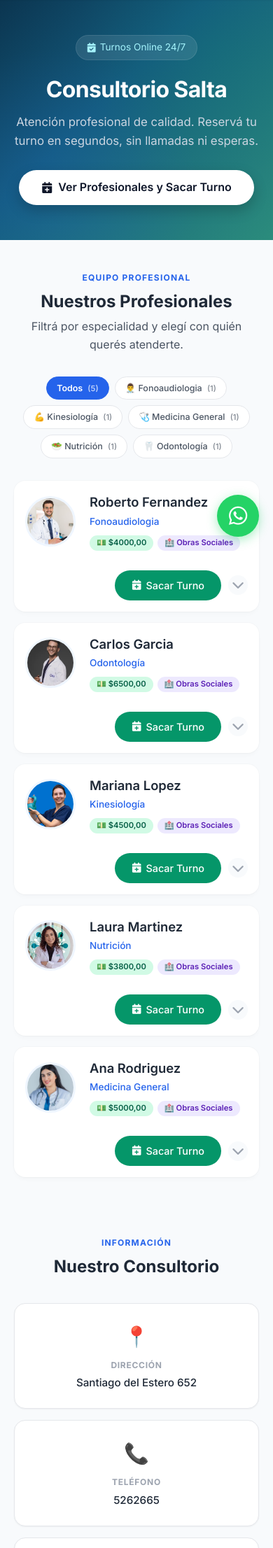
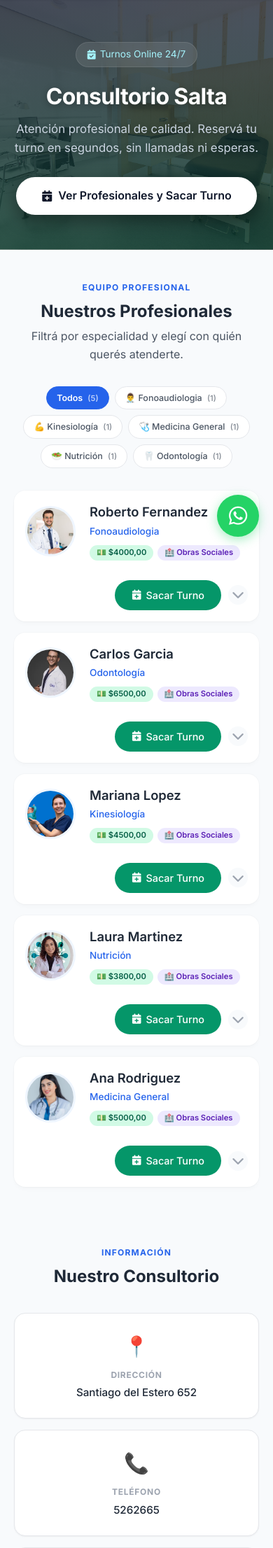
Before and after one commit to Facureif/Gesti-n-de-turnos-con-historia-cl-nica, a Django app: a page that uses core_app/templates/core_app/landing_consultorio.html in a window 390 px wide. Shown: the part 57-2269 px from the top of the page at 70% size. Run offline with Django 5.2, Linux system fonts and the light colour scheme; data comes from the database, SQL or seed files in the repository; both versions use the stored data as it was after the commit.

Commit message:
mejora de landings

```diff
--- a/core_app/templates/core_app/landing_consultorio.html
+++ b/core_app/templates/core_app/landing_consultorio.html
@@ -40,27 +40,16 @@
         box-sizing: border-box;
     }
 
-    /* ========== HERO ========== */
-    .hero {
+    /* ========== HERO CONSULTORIO CON IMAGEN ========== */
+    .hero-consultorio {
         width: 100%;
-        /* Gradiente más cálido y "saludable" (Teal/Azul) */
-        background: linear-gradient(135deg, #0b3550 0%, #145c7e 40%, #2b8c7c 100%);
-        padding: 80px 0;
+        padding: 100px 0 80px 0;
         text-align: center;
         color: white;
         position: relative;
-        overflow: hidden;
     }
 
-    .hero::before {
-        content: '';
-        position: absolute;
-        inset: 0;
-        background-image: radial-gradient(circle at 20% 80%, rgba(37, 99, 235, 0.15) 0%, transparent 50%),
-                          radial-gradient(circle at 80% 20%, rgba(5, 150, 105, 0.1) 0%, transparent 50%);
-    }
-
-    .hero-content {
+    .hero-consultorio-content {
         position: relative;
         z-index: 1;
         max-width: 750px;
@@ -68,7 +57,7 @@
         padding: 0 20px;
     }
 
-    .hero-badge {
+    .hero-consultorio .hero-badge {
         display: inline-flex;
         align-items: center;
         gap: 6px;
@@ -82,40 +71,42 @@
         margin-bottom: 16px;
     }
 
-    .hero h1 {
+    .hero-consultorio h1 {
         font-size: clamp(2rem, 4vw, 3rem);
         font-weight: 700;
         margin: 0 0 8px 0;
         letter-spacing: -0.02em;
+        text-shadow: 0 2px 10px rgba(0,0,0,0.3);
     }
 
-    .hero p {
+    .hero-consultorio p {
         font-size: 1.05rem;
         color: #cbd5e1;
         margin: 0 0 28px 0;
         max-width: 500px;
         margin-left: auto;
         margin-right: auto;
+        text-shadow: 0 2px 8px rgba(0,0,0,0.3);
     }
 
-    .btn-hero {
+    .btn-hero-consultorio {
         display: inline-flex;
         align-items: center;
         gap: 8px;
         background: white;
         color: #0f172a;
-        padding: 12px 32px;
+        padding: 14px 36px;
         border-radius: 9999px;
         font-weight: 600;
         font-size: 1rem;
         text-decoration: none;
         transition: all 0.3s ease;
-        box-shadow: 0 8px 20px rgba(0,0,0,0.2);
+        box-shadow: 0 8px 25px rgba(0,0,0,0.4);
     }
 
-    .btn-hero:hover {
-        transform: translateY(-2px);
-        box-shadow: 0 12px 28px rgba(0,0,0,0.3);
+    .btn-hero-consultorio:hover {
+        transform: translateY(-2px) scale(1.02);
+        box-shadow: 0 12px 30px rgba(0,0,0,0.5);
         color: var(--primary);
     }
 
@@ -533,39 +536,24 @@
         color: #93c5fd;
     }
 
-    /* ========== MEDIA QUERIES GENERALES ========== */
+    /* ========== MEDIA QUERIES ========== */
     @media (max-width: 768px) {
-        .hero {
-            padding: 50px 0;
-        }
+        .hero-consultorio { padding: 60px 0 50px 0; }
+        .section { padding: 40px 0; }
+        .filtro-pildora { font-size: 0.78rem; padding: 6px 14px; }
+        .profesional-header { flex-wrap: wrap; padding: 16px; }
+        .profesional-actions { width: 100%; justify-content: flex-end; padding-top: 8px; }
+        .detalle-grid { grid-template-columns: 1fr; gap: 16px; }
+        .profesional-detalle { padding: 0 16px 20px; }
+        .info-grid { grid-template-columns: 1fr; }
+        .footer-content { flex-direction: column; text-align: center; }
 
-        .section {
-            padding: 40px 0;
-        }
-
-        .filtro-pildora {
-            font-size: 0.78rem;
-            padding: 6px 14px;
-        }
-
-        .profesional-header {
-            flex-wrap: wrap;
-            padding: 16px;
-        }
-
-        .profesional-actions {
-            width: 100%;
-            justify-content: flex-end;
-            padding-top: 8px;
-        }
-
-        .info-grid {
-            grid-template-columns: 1fr;
-        }
-
-        .footer-content {
-            flex-direction: column;
-            text-align: center;
+        .btn-flotante-turno {
+            width: auto;
+            padding: 14px 20px;
+            font-size: 0.9rem;
+            left: 15px;
+            bottom: calc(15px + env(safe-area-inset-bottom));
         }
     }
 </style>
@@ -575,14 +563,14 @@
 <div class="landing">
 
     <!-- ========== HERO ========== -->
-    <section class="hero">
-        <div class="hero-content">
+    <section class="hero-consultorio" style="background: linear-gradient(rgba(15, 23, 42, 0.75), rgba(13, 59, 46, 0.85)), url('{% static 'img/consultorio.jpg' %}'); background-size: cover; background-position: center;">
+        <div class="hero-consultorio-content">
             <div class="hero-badge">
                 <i class="fas fa-calendar-check"></i> Turnos Online 24/7
             </div>
             <h1>{{ cliente.nombre }}</h1>
             <p>Atención profesional de calidad. Reservá tu turno en segundos, sin llamadas ni esperas.</p>
-            <a href="#profesionales" class="btn-hero">
+            <a href="#profesionales" class="btn-hero-consultorio">
                 <i class="fas fa-calendar-plus"></i> Ver Profesionales y Sacar Turno
             </a>
         </div>
@@ -734,25 +714,31 @@
 
             <div class="info-grid">
                 {% if cliente.establecimiento.direccion %}
-                <div class="info-card">
+                <a href="https://www.google.com/maps/search/?api=1&query={{ cliente.establecimiento.direccion|urlencode }}" target="_blank" style="text-decoration: none; color: inherit; display: block;">
+                    <div class="info-card" style="cursor: pointer;">
                         <div class="icono">📍</div>
                         <h4>Dirección</h4>
                         <p>{{ cliente.establecimiento.direccion }}</p>
                     </div>
+                </a>
                 {% endif %}
                 {% if cliente.establecimiento.telefono %}
-                <div class="info-card">
+                <a href="tel:{{ cliente.establecimiento.telefono }}" style="text-decoration: none; color: inherit; display: block;">
+                    <div class="info-card" style="cursor: pointer;">
                         <div class="icono">📞</div>
                         <h4>Teléfono</h4>
                         <p>{{ cliente.establecimiento.telefono }}</p>
                     </div>
+                </a>
                 {% endif %}
                 {% if cliente.establecimiento.email %}
-                <div class="info-card">
+                <a href="mailto:{{ cliente.establecimiento.email }}" style="text-decoration: none; color: inherit; display: block;">
+                    <div class="info-card" style="cursor: pointer;">
                         <div class="icono">✉️</div>
                         <h4>Email</h4>
                         <p>{{ cliente.establecimiento.email }}</p>
                     </div>
+                </a>
                 {% endif %}
             </div>
         </div>
@@ -823,43 +808,32 @@ document.addEventListener('DOMContentLoaded', function() {
                 }
             });
 
-            // Mostrar/ocultar mensaje sin resultados
             if (visibleCount === 0) {
                 sinResultados.classList.add('visible');
             } else {
                 sinResultados.classList.remove('visible');
             }
 
-            // Cerrar todas las fichas expandidas al cambiar el filtro
             document.querySelectorAll('.profesional-detalle').forEach(f => f.classList.remove('active'));
             document.querySelectorAll('.btn-expand').forEach(f => f.classList.remove('open'));
         });
     });
 });
 
-// Toggle ficha (con scroll suave mejorado)
+// Toggle ficha
 function toggleFicha(id, header) {
     const ficha = document.getElementById(id);
     const flecha = document.getElementById('flecha-' + id.split('-')[1]);
     const isOpen = ficha.classList.contains('active');
 
-    // Cerrar todos primero (cierre suave)
-    document.querySelectorAll('.profesional-detalle').forEach(f => {
-        f.classList.remove('active');
-    });
-    document.querySelectorAll('.btn-expand').forEach(f => {
-        f.classList.remove('open');
-    });
+    document.querySelectorAll('.profesional-detalle').forEach(f => f.classList.remove('active'));
+    document.querySelectorAll('.btn-expand').forEach(f => f.classList.remove('open'));
 
     if (!isOpen) {
-        // Abrir el seleccionado
         ficha.classList.add('active');
         flecha.classList.add('open');
-
-        // Scroll suave hacia la tarjeta abierta para que no se pierda
         setTimeout(() => {
             const cardRect = header.closest('.profesional-card').getBoundingClientRect();
-            // Si la tarjeta está muy abajo o arriba, hacer scroll centrado
             if (cardRect.top < 0 || cardRect.bottom > window.innerHeight) {
                 header.closest('.profesional-card').scrollIntoView({ behavior: 'smooth', block: 'center' });
             }
```
Also changed, not shown: other parts of core_app/templates/core_app/landing_consultorio.html (+36 -33 lines), core_app/templates/core_app/landing_profesional.html (+23 -19 lines), db.sqlite3, media/profesionales/imagen_2026-07-13_173146304.png (added), media/profesionales/imagen_2026-07-13_173443247.png (added), media/profesionales/imagen_2026-07-13_173641139.png (added), media/profesionales/imagen_2026-07-13_173851648.png (added), media/profesionales/imagen_2026-07-13_174126365.png (added), static/img/centro-de-rehabilitacion-scaled.webp (added), static/img/consultorio.jpg (added). Lines whose indentation alone changed are shown as unchanged.
